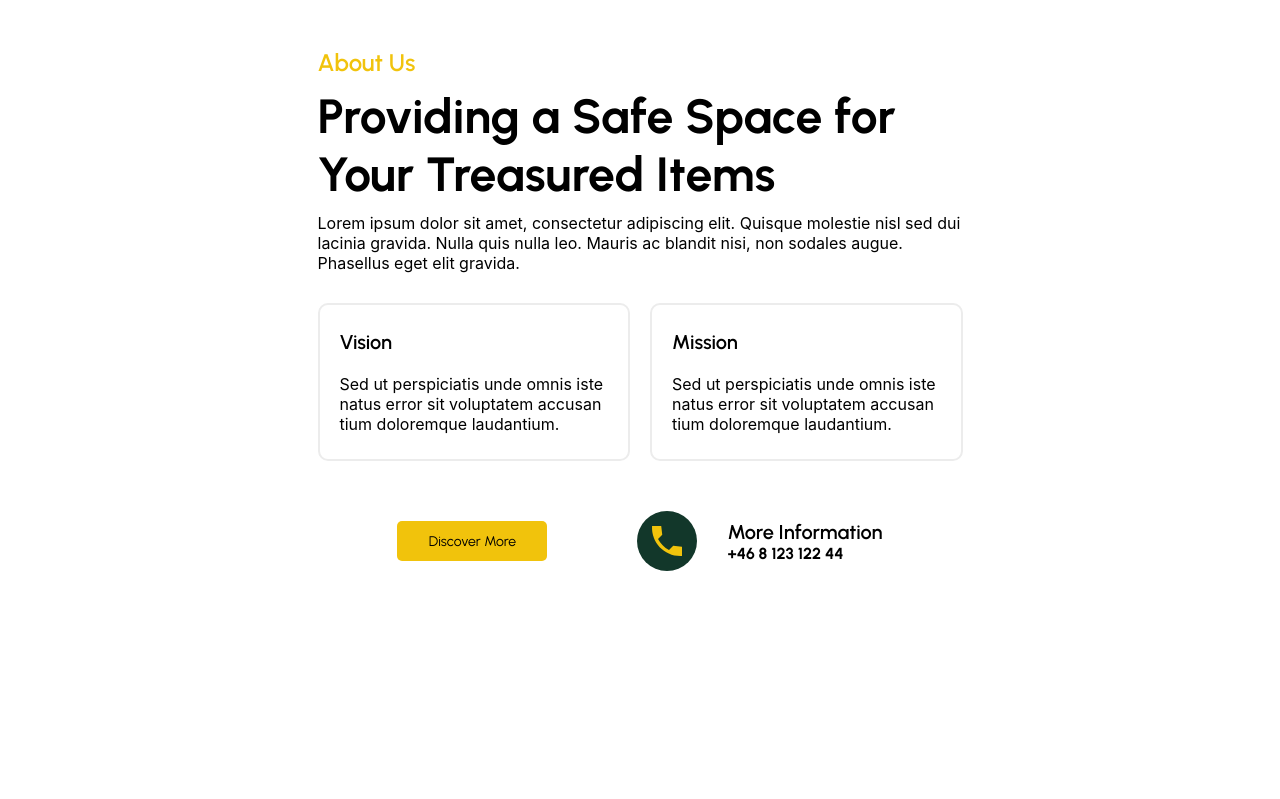
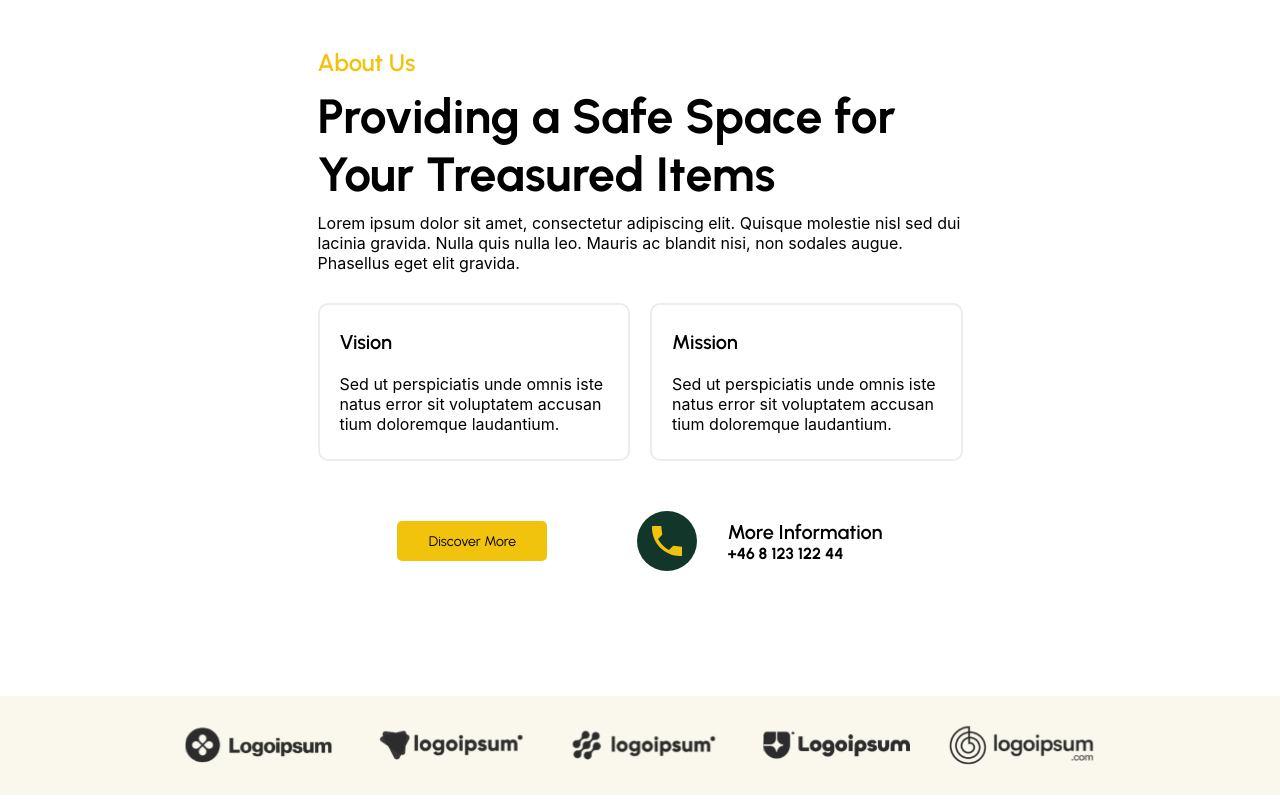
Before and after one commit to ChristofferRiquelme/storaid-project, a React (Vite) app: page / in a window 1280 px wide. Shown: the part 1448-2247 px from the top of the page. Before the commit the page ends 2114 px from the top, so only its background shows below. Built offline with nearby package versions, Linux system fonts and the light colour scheme.

Commit message:
Added brands component, done

```diff
--- /dev/null
+++ b/src/components/Brands.jsx
@@ -0,0 +1,14 @@
+import React from 'react'
+import BrandsImage from '../assets/brands.svg'
+
+function Brands() {
+  return (
+    <section className='brands'>
+        <div className='brands-inner'>
+            <img src={BrandsImage} alt="" />
+        </div>
+    </section>
+  )
+}
+
+export default Brands
--- a/src/index.css
+++ b/src/index.css
@@ -469,3 +469,28 @@ nav {
     }
   }
 }
+
+/* MARK: Brands Component */
+
+.brands {
+  max-width: 1920px;
+  width: 100%;
+  margin-top: 10px;
+
+  @media (width >= 520px) {
+    margin-top: 30px;
+  }
+
+  @media (width >= 1346px) {
+    margin-top: 95px;
+  }
+}
+
+.brands-inner {
+  width: 100%;
+
+  img {
+    width: 100%;
+    object-fit: contain;
+  }
+}
--- a/src/main.jsx
+++ b/src/main.jsx
@@ -6,6 +6,7 @@ import Nav from './components/Nav.jsx'
 import Hero from './components/Hero.jsx'
 import heroImage from './assets/hero-image.svg'
 import AboutUs from './components/AboutUs.jsx'
+import Brands from './components/Brands.jsx'
 
 createRoot(document.getElementById('root')).render(
   <StrictMode>
@@ -18,5 +19,6 @@ createRoot(document.getElementById('root')).render(
       image={heroImage}
     />
     <AboutUs />
+    <Brands />
   </StrictMode>,
 )
```
Also changed, not shown: src/assets/brands.svg (added).
